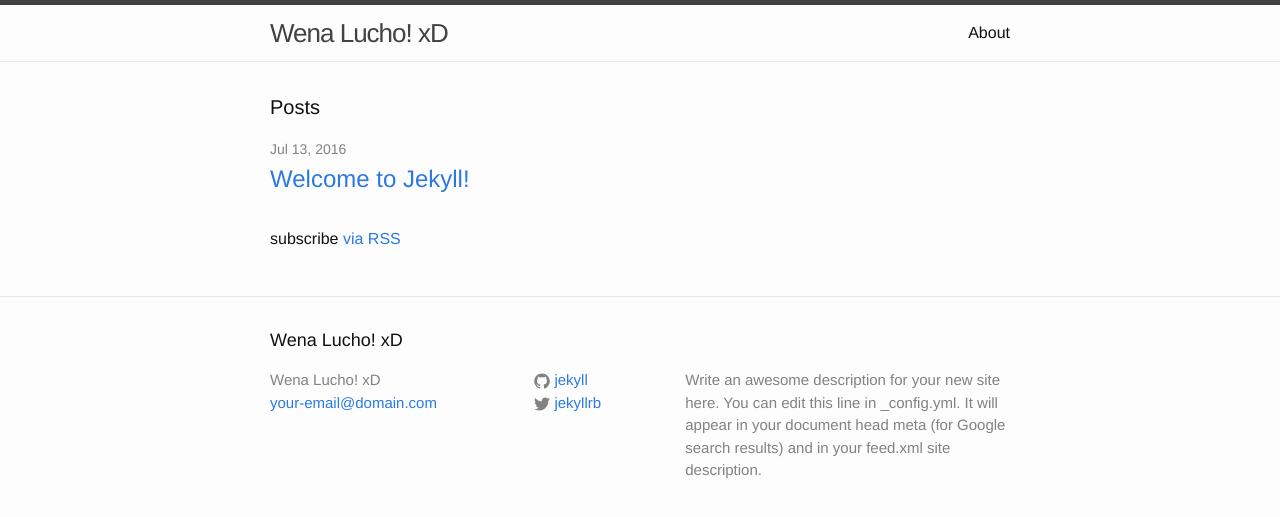
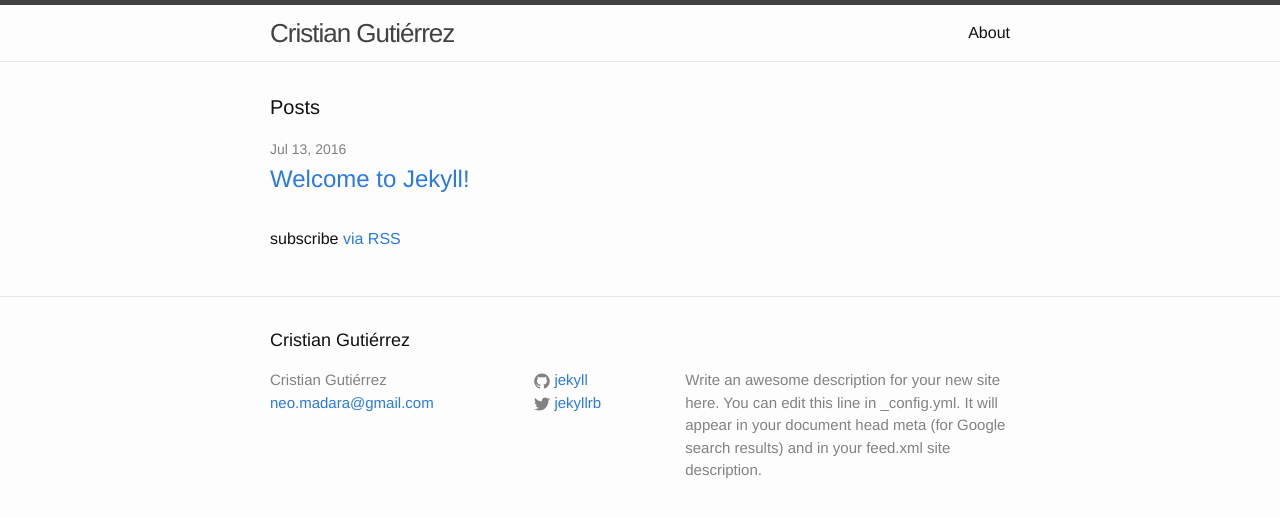
Before and after one commit to neomadara/neomadara.github.io, a Jekyll site: the page built from index.html, in a window 1280 px wide. Shown: the top 517 px of the page. Built offline with Jekyll 4.4.1, drawn with Linux system fonts in a browser that asks for light colours.

Commit message:
cambios index

```diff
--- a/_config.yml
+++ b/_config.yml
@@ -6,8 +6,8 @@
 # 'jekyll serve'. If you change this file, please restart the server process.
 
 # Site settings
-title: Wena Lucho! xD
-email: your-email@domain.com
+title: Cristian Gutiérrez
+email: neo.madara@gmail.com
 description: > # this means to ignore newlines until "baseurl:"
   Write an awesome description for your new site here. You can edit this
   line in _config.yml. It will appear in your document head meta (for
```
